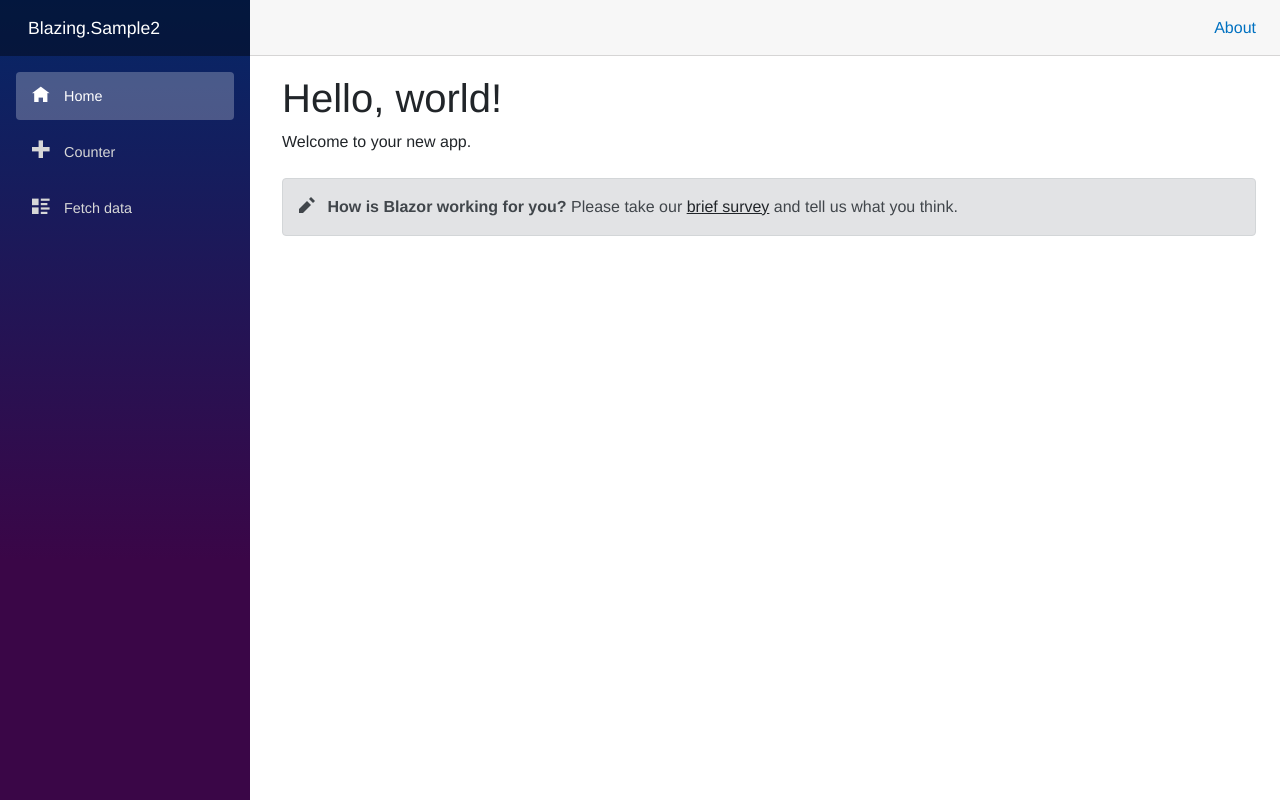
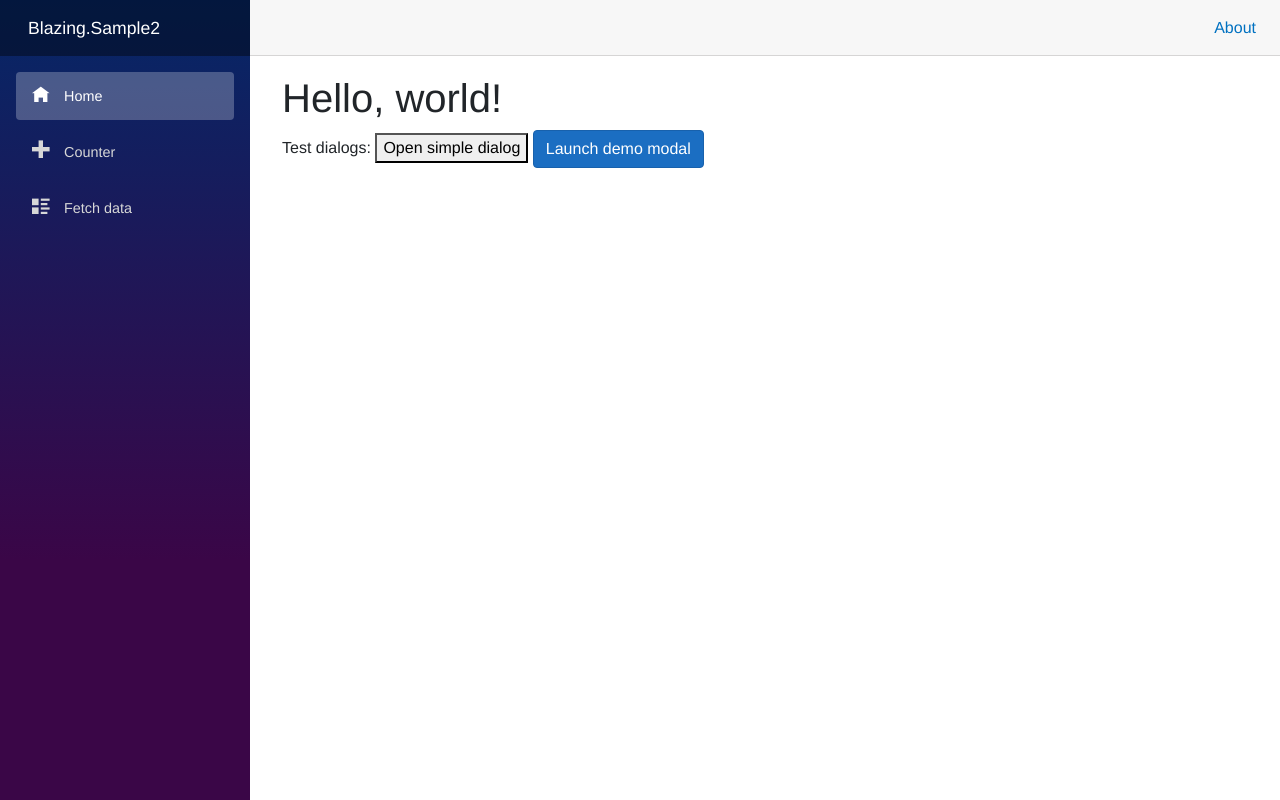
Before and after one commit to neville-nazerane/Blazing.Dialog, an ASP.NET Core app: page / in a window 1280 px wide. Run offline with ASP.NET Core 8, Linux system fonts and the light colour scheme; style sheets or scripts are compiled from the project's sources.

Commit message:
single open

```diff
--- a/Blazing.Dialog/DialogAccess.cs
+++ b/Blazing.Dialog/DialogAccess.cs
@@ -12,7 +12,7 @@ namespace Blazing.Dialog
 
         TaskCompletionSource taskCompletionSource;
 
-        internal static ConcurrentDictionary<string, DialogAccess> openedDialogues = new ConcurrentDictionary<string, DialogAccess>();
+        internal static ConcurrentDictionary<string, DialogAccess> openedDialogues = new();
 
         internal Func<Task> OpenAction { get; set; }
         internal Func<Task> CloseAction { get; set; }
--- a/Blazing.Sample2/Pages/Index.razor
+++ b/Blazing.Sample2/Pages/Index.razor
@@ -4,6 +4,53 @@
 
 <h1>Hello, world!</h1>
 
-Welcome to your new app.
+Test dialogs:
 
-<SurveyPrompt Title="How is Blazor working for you?" />
+
+<button @onclick=simpleDialog.OpenAsync>Open simple dialog</button>
+
+
+<DialogControl Access=simpleDialog>
+    <div class="modal-dialog">
+    <div class="modal-content">
+      <div class="modal-header">
+        <h5 class="modal-title" id="exampleModalLabel">Modal title</h5>
+        <button type="button" class="btn-close" data-bs-dismiss="modal" aria-label="Close"></button>
+      </div>
+      <div class="modal-body">
+        ...
+      </div>
+      <div class="modal-footer">
+        <button type="button" class="btn btn-secondary" data-bs-dismiss="modal">Close</button>
+        <button type="button" class="btn btn-primary">Save changes</button>
+      </div>
+    </div>
+  </div>
+</DialogControl>
+
+@*   <div class="modal fade" id="exampleModal" tabindex="-1" aria-labelledby="exampleModalLabel" aria-hidden="true">
+  <div class="modal-dialog">
+    <div class="modal-content">
+      <div class="modal-header">
+        <h5 class="modal-title" id="exampleModalLabel">Modal title</h5>
+        <button type="button" class="btn-close" data-bs-dismiss="modal" aria-label="Close"></button>
+      </div>
+      <div class="modal-body">
+        ...
+      </div>
+      <div class="modal-footer">
+        <button type="button" class="btn btn-secondary" data-bs-dismiss="modal">Close</button>
+        <button type="button" class="btn btn-primary">Save changes</button>
+      </div>
+    </div>
+  </div>
+</div>
+*@
+
+
+<!-- Button trigger modal -->
+<button type="button" class="btn btn-primary" data-bs-toggle="modal" data-bs-target="#exampleModal">
+  Launch demo modal
+</button>
+
+<!-- Modal -->
--- a/Blazing.Sample2/_Imports.razor
+++ b/Blazing.Sample2/_Imports.razor
@@ -8,3 +8,4 @@
 @using Microsoft.JSInterop
 @using Blazing.Sample2
 @using Blazing.Sample2.Shared
+@using Blazing.Dialog
--- a/Blazing.Sample2/wwwroot/index.html
+++ b/Blazing.Sample2/wwwroot/index.html
@@ -20,6 +20,8 @@
         <a class="dismiss">🗙</a>
     </div>
     <script src="_framework/blazor.webassembly.js"></script>
+    <script src="https://cdn.jsdelivr.net/npm/bootstrap@5.0.2/dist/js/bootstrap.bundle.min.js" integrity="sha384-MrcW6ZMFYlzcLA8Nl+NtUVF0sA7MsXsP1UyJoMp4YLEuNSfAP+JcXn/tWtIaxVXM" crossorigin="anonymous"></script>
+    <script src="_content/Blazing.Dialog/scripts.js"></script>
 </body>
 
 </html>
```
Also changed, not shown: Blazing.Dialog/wwwroot/scripts.js (+21 -5 lines), Blazing.Sample2/Pages/Index.razor.cs (added, +13 -0 lines), Blazing.Sample2/Blazing.Sample2.csproj.
